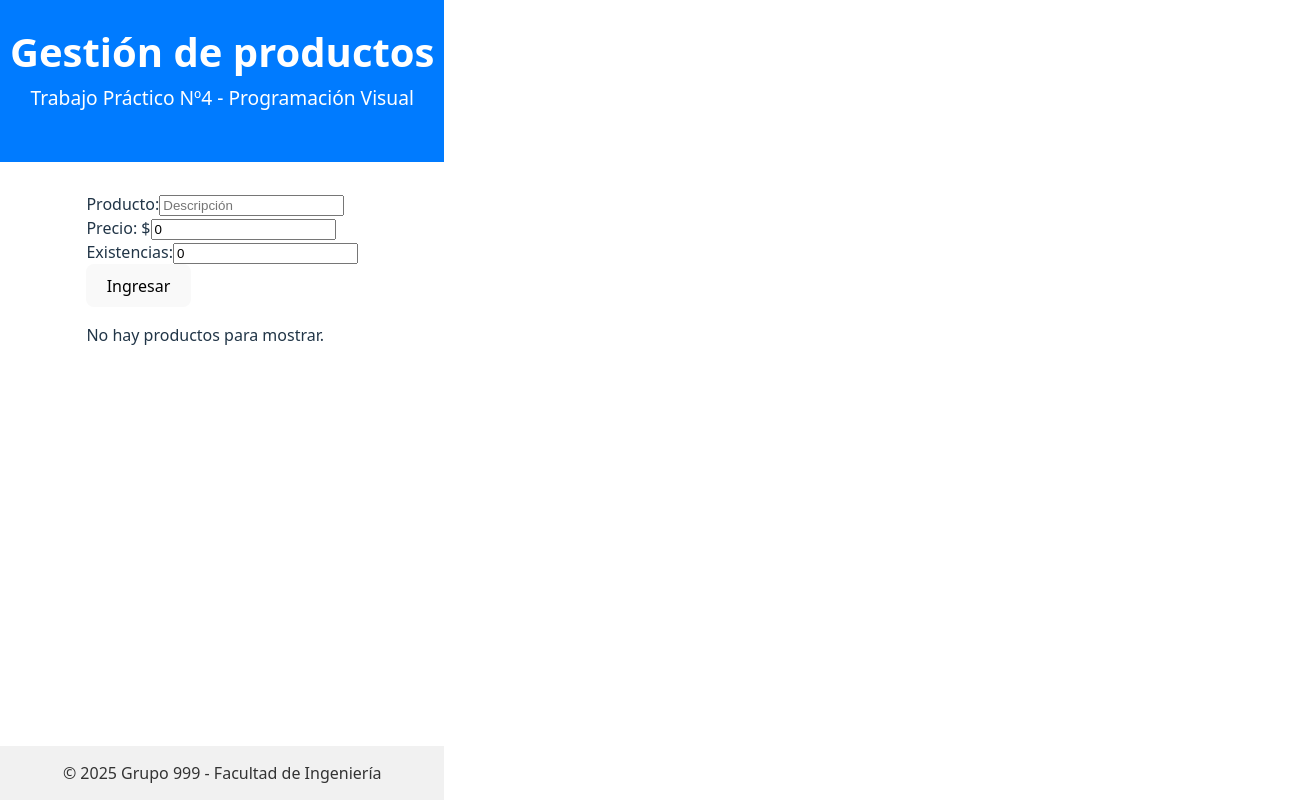
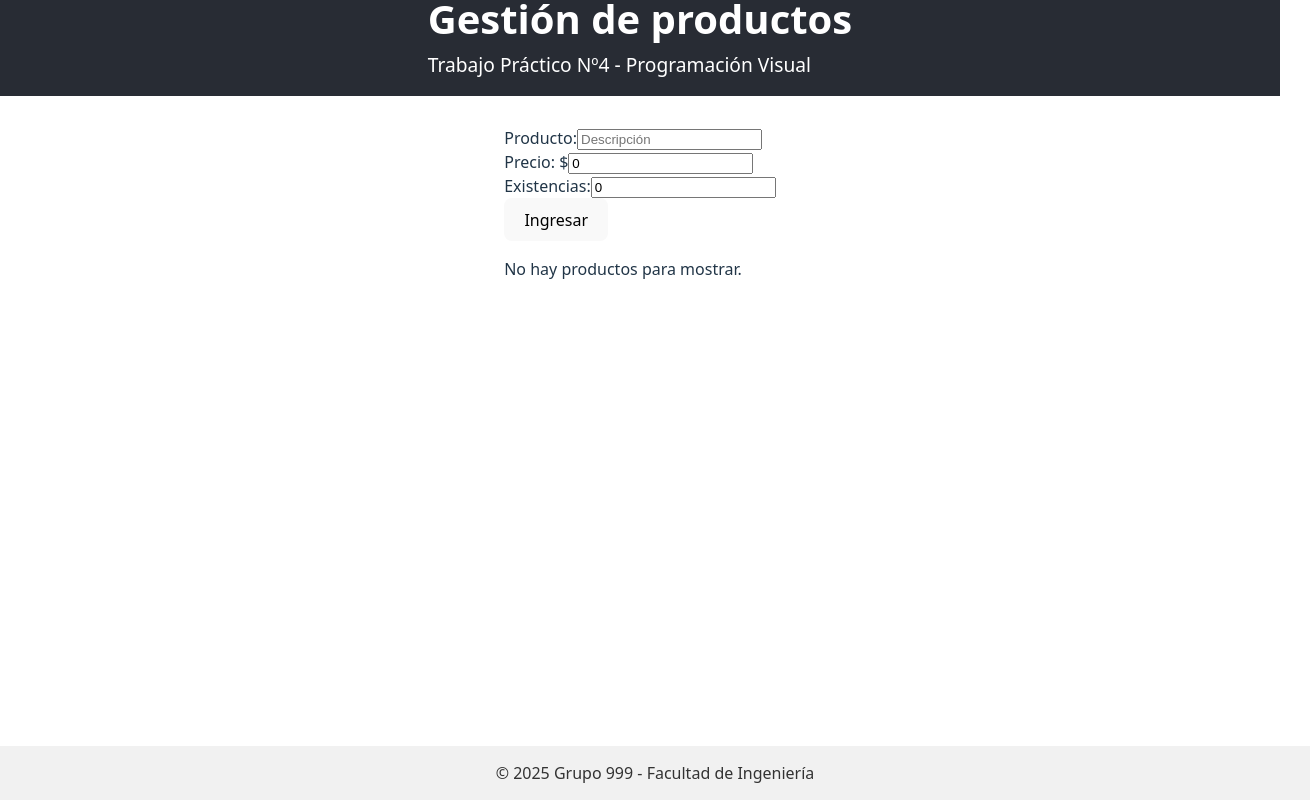
Before and after one commit to Franco46-ochoa/pv_tp4_grupo1, a React (Vite) app: page / in a window 1280 px wide. Shown: the whole page, 1310 px wide, since content can reach past the window. Built offline with nearby package versions, Linux system fonts and the light colour scheme.

Commit message:
Commit con estilo

```diff
--- a/src/App.jsx
+++ b/src/App.jsx
@@ -2,6 +2,9 @@ import React, { useState,useEffect } from "react";
 import ProductForm from "./Components/ProductForm";
 import ProductList from "./Components/ProductList";
 import SearchBar from "./Components/SearchBar";
+import Header from "./subcomponents/Header";
+import Footer from "./subcomponents/Footer";
+import Main from "./subcomponents/Main";
 
 function App() {
  const [Productos, setProductos] = useState([]);
@@ -16,59 +19,20 @@ function App() {
   setProductos(nuevosProductos);
 };
 
-return (
+  return (
   <div style={{ display: "flex", flexDirection: "column", minHeight: "100vh" }}>
-    {/* HEADER fuera del contenedor central */}
-    <header style={{
-      backgroundColor: "#007bff",
-      color: "white",
-      padding: "30px 10px",
-      textAlign: "center"
-    }}>
-      <div style={{ maxWidth: "1200px", margin: "0 auto" }}>
-        <h1 style={{ margin: "0", fontSize: "2.5rem" }}>Gestión de productos</h1>
-        <p style={{ marginTop: "10px", fontSize: "1.2rem" }}>
-          Trabajo Práctico Nº4 - Programación Visual
-        </p>
-      </div>
-    </header>
+    <Header />
 
-    {/* MAIN centrado con ancho limitado */}
-    <main style={{
-      padding: "30px",
-      maxWidth: "800px",
-      margin: "0 auto",
-      flexGrow: 1
-    }}>
-      <ProductForm
-        Productos={[Productos, setProductos]}
-        nuevoProducto={[productoEditando, setProductoEditando]}
-      />
+    <Main>
+      <ProductForm Productos={[Productos, setProductos]} nuevoProducto={[productoEditando, setProductoEditando]}/>
       <SearchBar />
-      <ProductList
-        productos={Productos}
-        onEdit={(producto) => setProductoEditando(producto)}
-        onDelete={handleDelete}
-      />
-    </main>
+      <ProductList  productos={Productos} onEdit={(producto) => setProductoEditando(producto)} onDelete={handleDelete} />
+    </Main>
 
-    {/* FOOTER fuera del main, ancho total */}
-    <footer style={{
-      backgroundColor: "#f1f1f1",
-      color: "#333",
-      padding: "15px",
-      textAlign: "center"
-    }}>
-      <div style={{ maxWidth: "100%", margin: "0 auto" }}>
-        <p style={{ margin: 0 }}>
-          © 2025 Grupo 999 - Facultad de Ingeniería
-        </p>
-      </div>
-    </footer>
+
+    <Footer />
   </div>
 );
 
-
-
 }
 export default App;
--- /dev/null
+++ b/src/subcomponents/Footer.jsx
@@ -0,0 +1,21 @@
+import React from "react";
+
+function Footer() {
+  return (
+    <footer style={{
+      backgroundColor: "#f1f1f1",
+      color: "#333",
+      padding: "15px",
+      textAlign: "center",
+      width: "100%"
+    }}>
+      <div style={{ maxWidth: "1200px", margin: "0 auto" }}>
+        <p style={{ margin: 0 }}>
+          © 2025 Grupo 999 - Facultad de Ingeniería
+        </p>
+      </div>
+    </footer>
+  );
+}
+
+export default Footer;
--- /dev/null
+++ b/src/subcomponents/Header.jsx
@@ -0,0 +1,28 @@
+import React from "react";
+
+function Header() {
+  return (
+    <header
+      style={{
+        backgroundColor: '#282c34',
+        /* padding: '0.5rem', */
+        color: 'white',
+        width: '100vw',
+
+        height: '6rem',
+        display: 'flex',
+        justifyContent: 'center',
+        alignItems: 'center',
+      }}
+    >
+      <div style={{ maxWidth: "1200px", margin: "0 auto" }}>
+        <h1 style={{ margin: "0", fontSize: "2.5rem" }}>Gestión de productos</h1>
+        <p style={{ marginTop: "10px", fontSize: "1.2rem" }}>
+          Trabajo Práctico Nº4 - Programación Visual
+        </p>
+      </div>
+    </header>
+  );
+}
+
+export default Header;
--- /dev/null
+++ b/src/subcomponents/Main.jsx
@@ -0,0 +1,18 @@
+import React from "react";
+
+function Main({ children }) {
+  return (
+    <main
+      style={{
+        padding: "30px",
+        maxWidth: "800px",
+        margin: "0 auto",
+        flexGrow: 1,
+      }}
+    >
+      {children}
+    </main>
+  );
+}
+
+export default Main;
```
